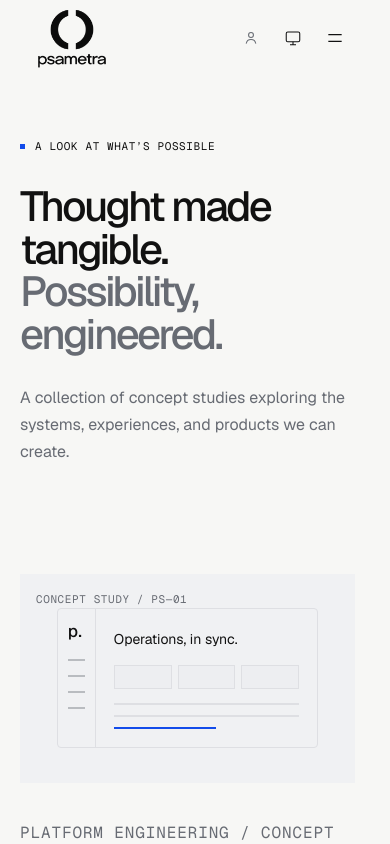
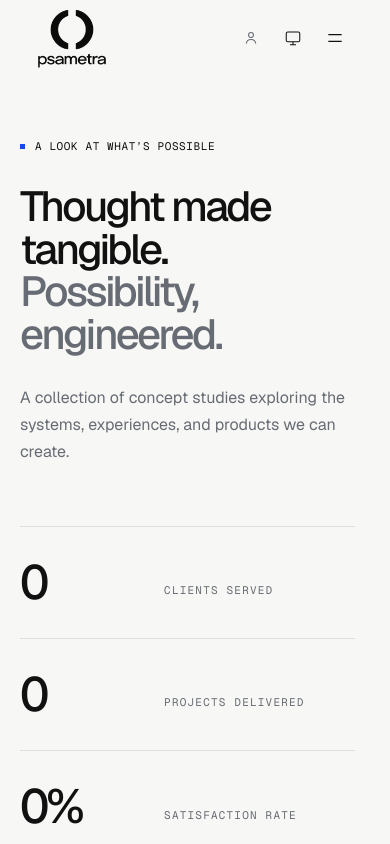
Before and after one commit to Psametra/psametra-website, a Next.js app: page /work in a window 390 px wide. Shown: the top 844 px of the page. Built offline with nearby package versions, Linux system fonts and the light colour scheme.

Commit message:
Add editable Work page counters

```diff
--- a/src/app/(site)/work/page.tsx
+++ b/src/app/(site)/work/page.tsx
@@ -11,6 +11,27 @@ export default async function Work() {
   return (
     <>
       <PageIntro {...site.intros.work} />
+      <section
+        className="work-metrics container"
+        aria-label="Work metrics"
+        data-reveal
+      >
+        {site.workStats.map((stat) => (
+          <article key={stat.label}>
+            <strong
+              aria-label={`${stat.prefix}${stat.value}${stat.suffix} ${stat.label}`}
+              data-counter-target={stat.value}
+              data-counter-prefix={stat.prefix}
+              data-counter-suffix={stat.suffix}
+            >
+              {stat.prefix}
+              {stat.value.toLocaleString()}
+              {stat.suffix}
+            </strong>
+            <span>{stat.label}</span>
+          </article>
+        ))}
+      </section>
       <section className="container work-details">
         {site.projects.map((project) => (
           <article id={project.id} key={project.id} className="work-detail">
--- a/src/components/admin/admin-editor.tsx
+++ b/src/components/admin/admin-editor.tsx
@@ -19,6 +19,7 @@ const sectionLabels: Record<string, string> = {
   navigation: "Navigation",
   services: "Services",
   projects: "Work",
+  workStats: "Work counters",
   principles: "Principles",
   process: "Process",
   seo: "SEO",
@@ -33,6 +34,7 @@ const tabs = [
   "Page copy",
   "Services",
   "Work",
+  "Work counters",
   "About story",
   "Principles",
   "Process",
--- a/src/components/motion-observer.tsx
+++ b/src/components/motion-observer.tsx
@@ -9,6 +9,7 @@ export function MotionObserver() {
   useEffect(() => {
     const preference = matchMedia("(prefers-reduced-motion: reduce)");
     const animations = new Set<Animation>();
+    const counterFrames = new Map<Element, number>();
     const seen = new WeakSet<Element>();
     const observer = new IntersectionObserver(
       (entries) => {
@@ -31,6 +32,29 @@ export function MotionObserver() {
               () => animations.delete(animation),
             );
           }
+          if (
+            !preference.matches &&
+            element.hasAttribute("data-counter-target")
+          ) {
+            const target = Number(element.dataset.counterTarget);
+            const prefix = element.dataset.counterPrefix ?? "";
+            const suffix = element.dataset.counterSuffix ?? "";
+            if (!Number.isFinite(target)) continue;
+            const startedAt = performance.now();
+            const duration = 1100;
+            const update = (now: number) => {
+              const progress = Math.min((now - startedAt) / duration, 1);
+              const eased = 1 - Math.pow(1 - progress, 3);
+              element.textContent = `${prefix}${Math.round(target * eased).toLocaleString()}${suffix}`;
+              if (progress < 1) {
+                const frame = requestAnimationFrame(update);
+                counterFrames.set(element, frame);
+              } else counterFrames.delete(element);
+            };
+            element.textContent = `${prefix}0${suffix}`;
+            const frame = requestAnimationFrame(update);
+            counterFrames.set(element, frame);
+          }
         }
       },
       { threshold: 0.08 },
@@ -38,15 +62,29 @@ export function MotionObserver() {
     document
       .querySelectorAll("[data-reveal], [data-ambient]")
       .forEach((element) => observer.observe(element));
+    document
+      .querySelectorAll("[data-counter-target]")
+      .forEach((element) => observer.observe(element));
     const stopMotion = () => {
-      if (preference.matches)
+      if (preference.matches) {
         animations.forEach((animation) => animation.cancel());
+        counterFrames.forEach((frame, element) => {
+          cancelAnimationFrame(frame);
+          const target = Number((element as HTMLElement).dataset.counterTarget);
+          const prefix = (element as HTMLElement).dataset.counterPrefix ?? "";
+          const suffix = (element as HTMLElement).dataset.counterSuffix ?? "";
+          element.textContent = `${prefix}${target.toLocaleString()}${suffix}`;
+        });
+        counterFrames.clear();
+      }
     };
     preference.addEventListener("change", stopMotion);
     return () => {
       observer.disconnect();
       preference.removeEventListener("change", stopMotion);
       animations.forEach((animation) => animation.cancel());
+      counterFrames.forEach((frame) => cancelAnimationFrame(frame));
+      counterFrames.clear();
     };
   }, [pathname]);
   return null;
--- a/src/content/site-schema.ts
+++ b/src/content/site-schema.ts
@@ -35,6 +35,13 @@ export interface ProjectContent {
   tags: string[];
 }
 
+export interface WorkStatContent {
+  label: string;
+  value: number;
+  prefix: string;
+  suffix: string;
+}
+
 export interface SiteContent {
   name: string;
   description: string;
@@ -59,6 +66,7 @@ export interface SiteContent {
   navigation: NavigationItem[];
   services: ServiceContent[];
   projects: ProjectContent[];
+  workStats: WorkStatContent[];
   principles: Array<{ title: string; description: string }>;
   process: Array<{ title: string; description: string }>;
   seo: Record<PageKey, { title: string; description: string }>;
@@ -150,6 +158,7 @@ export function validateSiteContent(value: unknown): value is SiteContent {
     candidate.navigation,
     candidate.services,
     candidate.projects,
+    candidate.workStats,
     candidate.principles,
     candidate.process,
   ];
@@ -168,6 +177,21 @@ export function validateSiteContent(value: unknown): value is SiteContent {
         !contentId.test(project.id) ||
         !["system", "ai", "web", "product"].includes(project.type) ||
         !Array.isArray(project.tags),
+    ) ||
+    candidate.workStats.some(
+      (stat) =>
+        !stat ||
+        typeof stat.label !== "string" ||
+        !stat.label ||
+        stat.label.length > 80 ||
+        typeof stat.value !== "number" ||
+        !Number.isFinite(stat.value) ||
+        stat.value < 0 ||
+        stat.value > 1_000_000 ||
+        typeof stat.prefix !== "string" ||
+        typeof stat.suffix !== "string" ||
+        stat.prefix.length > 10 ||
+        stat.suffix.length > 10,
     ) ||
     candidate.navigation.some(
       (item) =>
--- a/src/content/site.ts
+++ b/src/content/site.ts
@@ -236,6 +236,26 @@ export const defaultSite = {
       tags: ["Discovery", "Design systems", "Engineering"],
     },
   ],
+  workStats: [
+    {
+      label: "Clients served",
+      value: 0,
+      prefix: "",
+      suffix: "",
+    },
+    {
+      label: "Projects delivered",
+      value: 0,
+      prefix: "",
+      suffix: "",
+    },
+    {
+      label: "Satisfaction rate",
+      value: 0,
+      prefix: "",
+      suffix: "%",
+    },
+  ],
   principles: [
     {
       title: "Clarity before complexity.",
--- a/src/styles/projects.css
+++ b/src/styles/projects.css
@@ -119,6 +119,37 @@
 .work-details {
   padding-bottom: 100px;
 }
+.work-metrics {
+  display: grid;
+  grid-template-columns: repeat(3, minmax(0, 1fr));
+  border-top: 1px solid var(--line);
+  border-bottom: 1px solid var(--line);
+}
+.work-metrics article {
+  min-width: 0;
+  padding: clamp(34px, 5vw, 64px) clamp(18px, 4vw, 52px);
+}
+.work-metrics article + article {
+  border-left: 1px solid var(--line);
+}
+.work-metrics strong {
+  display: block;
+  font-size: clamp(48px, 7vw, 104px);
+  line-height: 0.9;
+  font-weight: 430;
+  letter-spacing: -0.07em;
+  font-variant-numeric: tabular-nums;
+}
+.work-metrics span {
+  display: block;
+  margin-top: 20px;
+  color: var(--muted);
+  font:
+    11px/1.6 var(--font-geist-mono),
+    monospace;
+  letter-spacing: 0.11em;
+  text-transform: uppercase;
+}
 .work-detail {
   padding-block: 80px;
   border-bottom: 1px solid var(--line);
@@ -170,6 +201,23 @@
   color: var(--muted);
 }
 @media (max-width: 700px) {
+  .work-metrics {
+    grid-template-columns: 1fr;
+  }
+  .work-metrics article {
+    display: grid;
+    grid-template-columns: minmax(100px, 0.65fr) 1fr;
+    align-items: end;
+    gap: 20px;
+    padding-inline: 0;
+  }
+  .work-metrics article + article {
+    border-left: 0;
+    border-top: 1px solid var(--line);
+  }
+  .work-metrics span {
+    margin: 0 0 4px;
+  }
   .project-grid {
     grid-template-columns: 1fr;
     gap: 48px;
```
Also changed, not shown: 2 other files (tests, documents, lock files or other folders).
